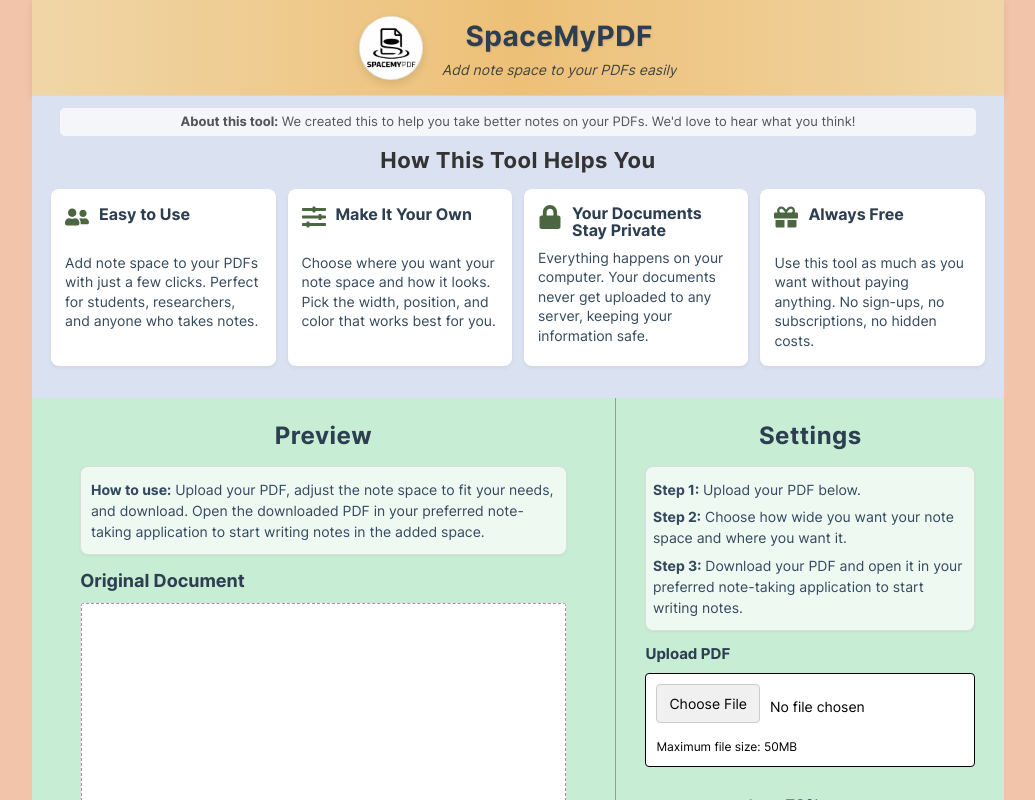
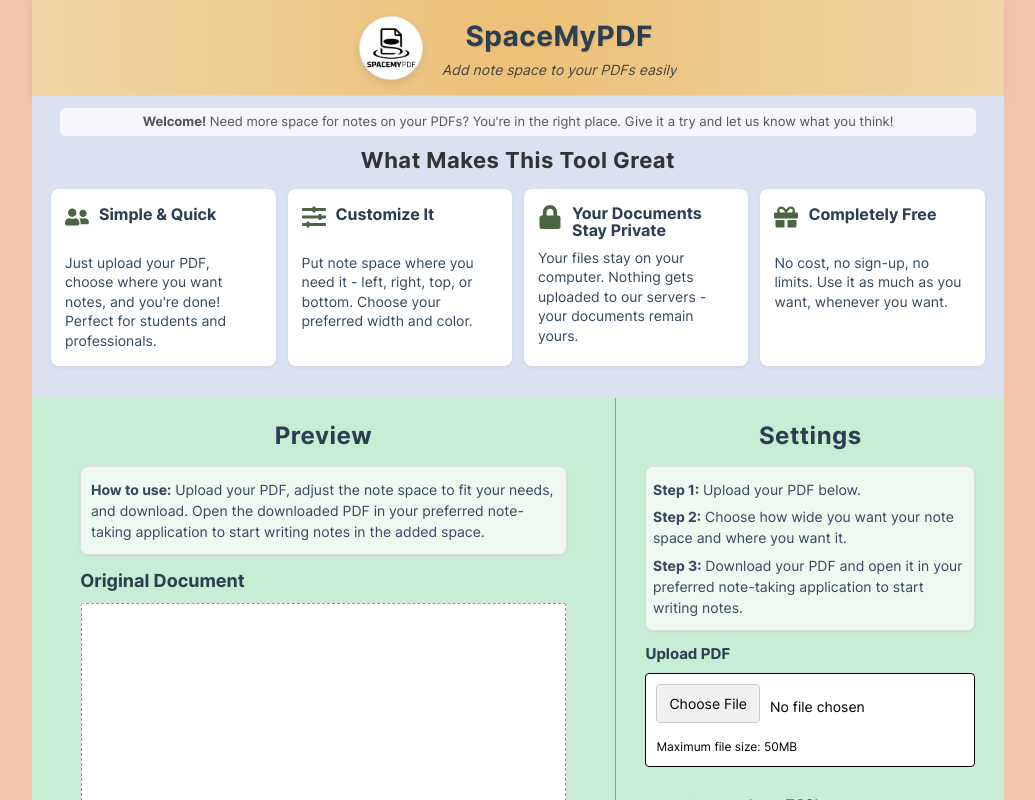
Before and after one commit to ChefDeLahmacun/SpaceMyPDF, a Next.js app: page / in a window 1280 px wide. Shown: the top 800 px of the page, without its empty margins (122-1157 px from the left). Built offline with nearby package versions, Linux system fonts and the light colour scheme; no server answers.

Commit message:
SEO improvements

```diff
--- a/app/components/Features.tsx
+++ b/app/components/Features.tsx
@@ -59,7 +59,7 @@
         maxWidth: '100%'
       }}>
         <p style={{ margin: '0', maxWidth: '100%' }}>
-          <strong>About this tool:</strong> We created this to help you take better notes on your PDFs. We'd love to hear what you think!
+          <strong>Welcome!</strong> Need more space for notes on your PDFs? You're in the right place. Give it a try and let us know what you think!
         </p>
       </div>
 
@@ -71,7 +71,7 @@
         fontWeight: '600',
         letterSpacing: '0.5px'
       }}>
-        How This Tool Helps You
+        What Makes This Tool Great
       </h2>
 
       <div style={{
@@ -86,29 +86,29 @@
       }}>
         <FeatureCard
           icon={<FaUserFriends size={24} color="#4a6741" />}
-          title="Easy to Use"
-          description="Add note space to your PDFs with just a few clicks. Perfect for students, researchers, and anyone who takes notes."
+          title="Simple & Quick"
+          description="Just upload your PDF, choose where you want notes, and you're done! Perfect for students and professionals."
           screenSize={screenSize}
         />
 
         <FeatureCard
           icon={<FaSlidersH size={24} color="#4a6741" />}
-          title="Make It Your Own"
-          description="Choose where you want your note space and how it looks. Pick the width, position, and color that works best for you."
+          title="Customize It"
+          description="Put note space where you need it - left, right, top, or bottom. Choose your preferred width and color."
           screenSize={screenSize}
         />
 
         <FeatureCard
           icon={<FaLock size={24} color="#4a6741" />}
-          title="Your Documents Stay Private"
-          description="Everything happens on your computer. Your documents never get uploaded to any server, keeping your information safe."
+          title="100% Private"
+          description="Your files stay on your computer. Nothing gets uploaded to our servers - your documents remain yours."
           screenSize={screenSize}
         />
 
         <FeatureCard
           icon={<FaGift size={24} color="#4a6741" />}
-          title="Always Free"
-          description="Use this tool as much as you want without paying anything. No sign-ups, no subscriptions, no hidden costs."
+          title="Completely Free"
+          description="No cost, no sign-up, no limits. Use it as much as you want, whenever you want."
           screenSize={screenSize}
         />
       </div>
--- a/app/layout.tsx
+++ b/app/layout.tsx
@@ -21,12 +21,12 @@
 import { GA_MEASUREMENT_ID } from './utils/analytics';
 
 export const metadata: Metadata = {
-  title: "SpaceMyPDF - Add Note Space to PDF Documents",
-  description: "Free online tool to add customizable note-taking space to your PDF documents. No upload required, works in your browser with complete privacy.",
-  keywords: "PDF note space, PDF margin extension, PDF note-taking, PDF editor, document annotation, PDF tools, free PDF editor",
+  title: "SpaceMyPDF | Add Note Space to PDFs - Free & Easy PDF Tool",
+  description: "Need space for notes in your PDF? SpaceMyPDF lets you add note-taking space to any PDF document. Free, private, and works instantly in your browser. Perfect for students and professionals.",
+  keywords: "add space to PDF, PDF note space, PDF margin space, PDF notes, PDF editor free, add margins to PDF, PDF annotation space, space my pdf, spacemypdf, pdf note taking space",
   openGraph: {
-    title: "SpaceMyPDF - Add Note Space to PDF Documents",
-    description: "Free online tool to add customizable note-taking space to your PDF documents. No upload required, works in your browser with complete privacy.",
+    title: "SpaceMyPDF | Add Note Space to PDFs - Free & Easy PDF Tool",
+    description: "Need space for notes in your PDF? SpaceMyPDF lets you add note-taking space to any PDF document. Free, private, and works instantly in your browser. Perfect for students and professionals.",
     type: "website",
     url: "https://www.spacemypdf.com",
     images: [
@@ -41,8 +41,8 @@
   },
   twitter: {
     card: "summary",
-    title: "SpaceMyPDF - Add Note Space to PDF Documents",
-    description: "Free online tool to add customizable note-taking space to your PDF documents. No upload required, works in your browser with complete privacy.",
+    title: "SpaceMyPDF | Add Note Space to PDFs - Free & Easy PDF Tool",
+    description: "Need space for notes in your PDF? SpaceMyPDF lets you add note-taking space to any PDF document. Free, private, and works instantly in your browser.",
     images: ["/images/Logo.png"],
   },
   robots: {
```
